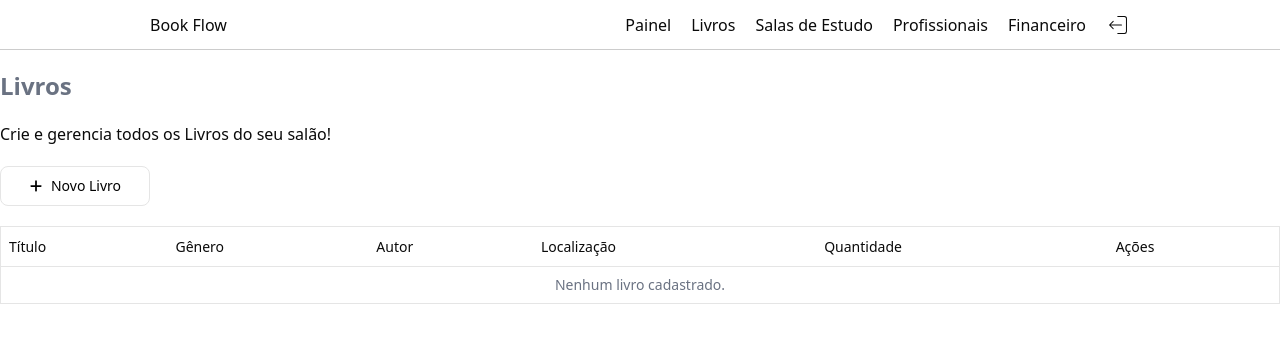
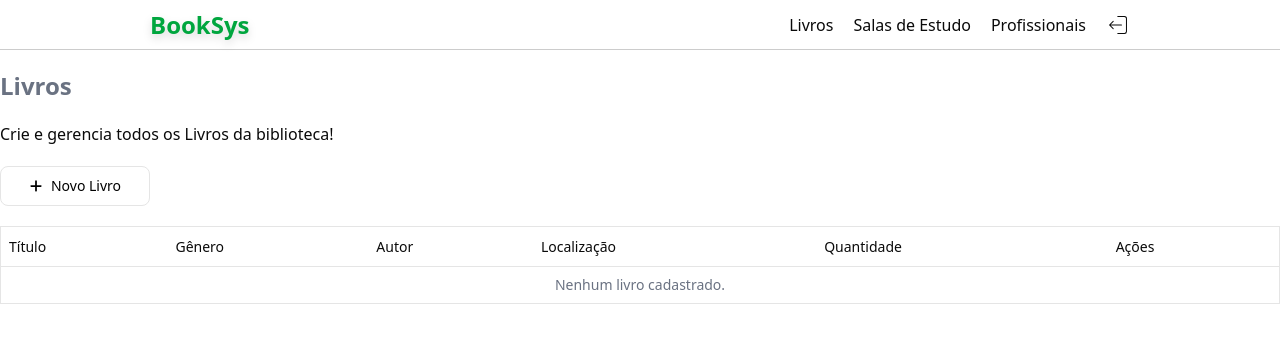
Before and after one commit to JoaoVitorHz/bs-front, a Next.js app: page /pages/books in a window 1280 px wide. Shown: the top 342 px of the page. Built offline with nearby package versions, Linux system fonts and the light colour scheme.

Commit message:
melhorando estilizações

```diff
--- a/src/app/pages/books/page.js
+++ b/src/app/pages/books/page.js
@@ -24,7 +24,7 @@ export default function Page(){
 
                 <div className="w-full flex gap-5 flex-col justify-between ">
                     <span className="text-2xl font-bold text-gray-500">Livros</span>
-                    <span>Crie e gerencia todos os Livros do seu salão!</span>
+                    <span>Crie e gerencia todos os Livros da biblioteca!</span>
                     <div>
                         <button
                             className="flex justify-center items-center gap-2 min-w-[150px] h-[40px] px-3 border bg-white rounded-md text-black  font-medium text-sm"
--- a/src/app/pages/professional/page.js
+++ b/src/app/pages/professional/page.js
@@ -24,7 +24,7 @@ export default function Page(){
 
                 <div className="w-full flex gap-5 flex-col justify-between ">
                     <span className="text-2xl font-bold text-gray-500">Profissionais</span>
-                    <span>Crie e gerencia todos os profissionais do seu salão!</span>
+                    <span>Crie e gerencia todos os profissionais da biblioteca!</span>
                     <div>
                         <button
                             className="flex justify-center items-center gap-2 min-w-[150px] h-[40px] px-3 border bg-white rounded-md text-black  font-medium text-sm"
--- a/src/components/header.jsx
+++ b/src/components/header.jsx
@@ -6,16 +6,14 @@ export default function Header(){
     return(
         <header className="w-full h-[50px] border-b border-black/20 flex justify-between items-center px-[150px] mb-[20px]">
             <div>
-                <h1 >Book Flow</h1>
+                   <div className="flex justify-center text-2xl font-bold text-green-600 drop-shadow-lg">
+                    BookSys
+                </div>
             </div>
             <nav className="flex gap-5 items-center">
-                <span onClick={() => router.push()}>Painel</span>
                 <span onClick={() => router.push('/pages/books')}>Livros</span>
                 <span onClick={() => router.push('/pages/study-room')}>Salas de Estudo</span>
                 <span onClick={() => router.push('/pages/professional')}>Profissionais</span>
-                <span onClick={() => {
-                        router.push('/pages/finance')
-                }}>Financeiro</span>
                 <CiLogout
                     className="text-2xl cursor-pointer"
                     onClick={() => {
```
